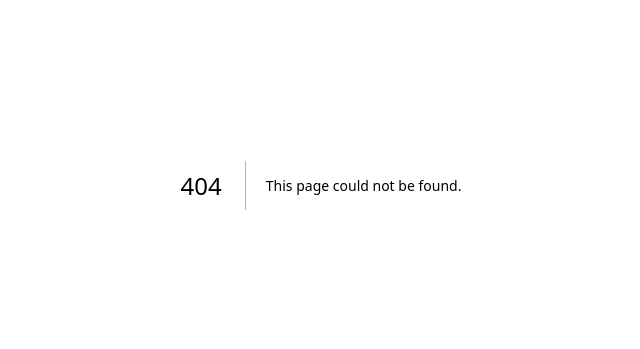
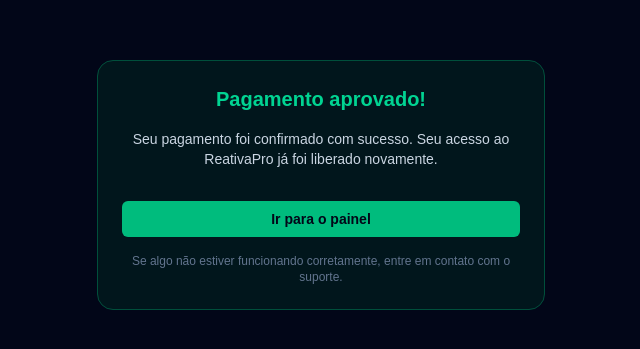
Before and after one commit to ReativaPro/reativapro, a Next.js app: page /pagamento-aprovado in a window 1280 px wide. Before the commit this address had no page. Shown: the part 215-564 px from the top of the page, without its empty margins (319-959 px from the left). Built offline with nearby package versions, Linux system fonts and the light colour scheme.

Commit message:
Telas de assinatura expirada e pagamento aprovado

```diff
--- /dev/null
+++ b/app/assinatura-expirada/page.tsx
@@ -0,0 +1,33 @@
+"use client"
+
+export default function AssinaturaExpiradaPage() {
+  const checkoutUrl = "https://pay.herospark.com/reativapro-acesso-ao-sistema-485349"
+
+  return (
+    <div className="min-h-screen flex items-center justify-center bg-slate-950 px-4">
+      <div className="max-w-md w-full border border-slate-800 rounded-2xl bg-slate-900/80 p-6 space-y-4 text-center">
+        <h1 className="text-xl font-semibold text-slate-50">
+          Assinatura expirada
+        </h1>
+
+        <p className="text-sm text-slate-400">
+          Seu acesso ao ReativaPro expirou. Para continuar utilizando o sistema,
+          é necessário renovar sua assinatura.
+        </p>
+
+        <div className="pt-4">
+          <a
+            href={checkoutUrl}
+            className="inline-flex items-center justify-center w-full bg-emerald-500 text-slate-950 rounded-md py-2 text-sm font-semibold hover:bg-emerald-400"
+          >
+            Renovar assinatura
+          </a>
+        </div>
+
+        <p className="text-xs text-slate-500">
+          Após o pagamento, seu acesso será liberado automaticamente.
+        </p>
+      </div>
+    </div>
+  )
+}
--- /dev/null
+++ b/app/pagamento-aprovado/page.tsx
@@ -0,0 +1,31 @@
+"use client"
+
+export default function PagamentoAprovadoPage() {
+  return (
+    <div className="min-h-screen flex items-center justify-center bg-slate-950 px-4">
+      <div className="max-w-md w-full border border-emerald-900 rounded-2xl bg-emerald-950/40 p-6 space-y-4 text-center">
+        <h1 className="text-xl font-semibold text-emerald-400">
+          Pagamento aprovado!
+        </h1>
+
+        <p className="text-sm text-slate-300">
+          Seu pagamento foi confirmado com sucesso. Seu acesso ao ReativaPro já
+          foi liberado novamente.
+        </p>
+
+        <div className="pt-4">
+          <a
+            href="/dashboard"
+            className="inline-flex items-center justify-center w-full bg-emerald-500 text-slate-950 rounded-md py-2 text-sm font-semibold hover:bg-emerald-400"
+          >
+            Ir para o painel
+          </a>
+        </div>
+
+        <p className="text-xs text-slate-500">
+          Se algo não estiver funcionando corretamente, entre em contato com o suporte.
+        </p>
+      </div>
+    </div>
+  )
+}
```
